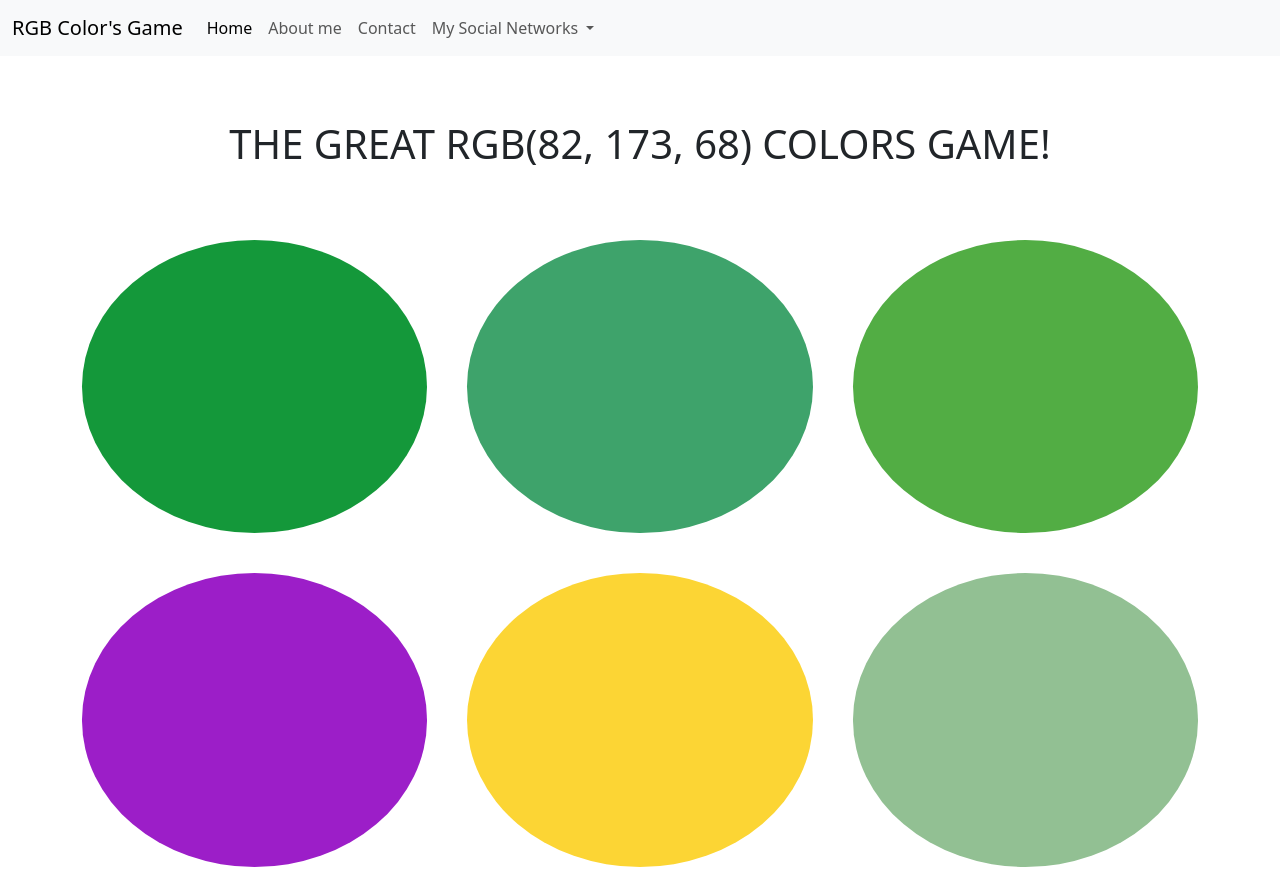
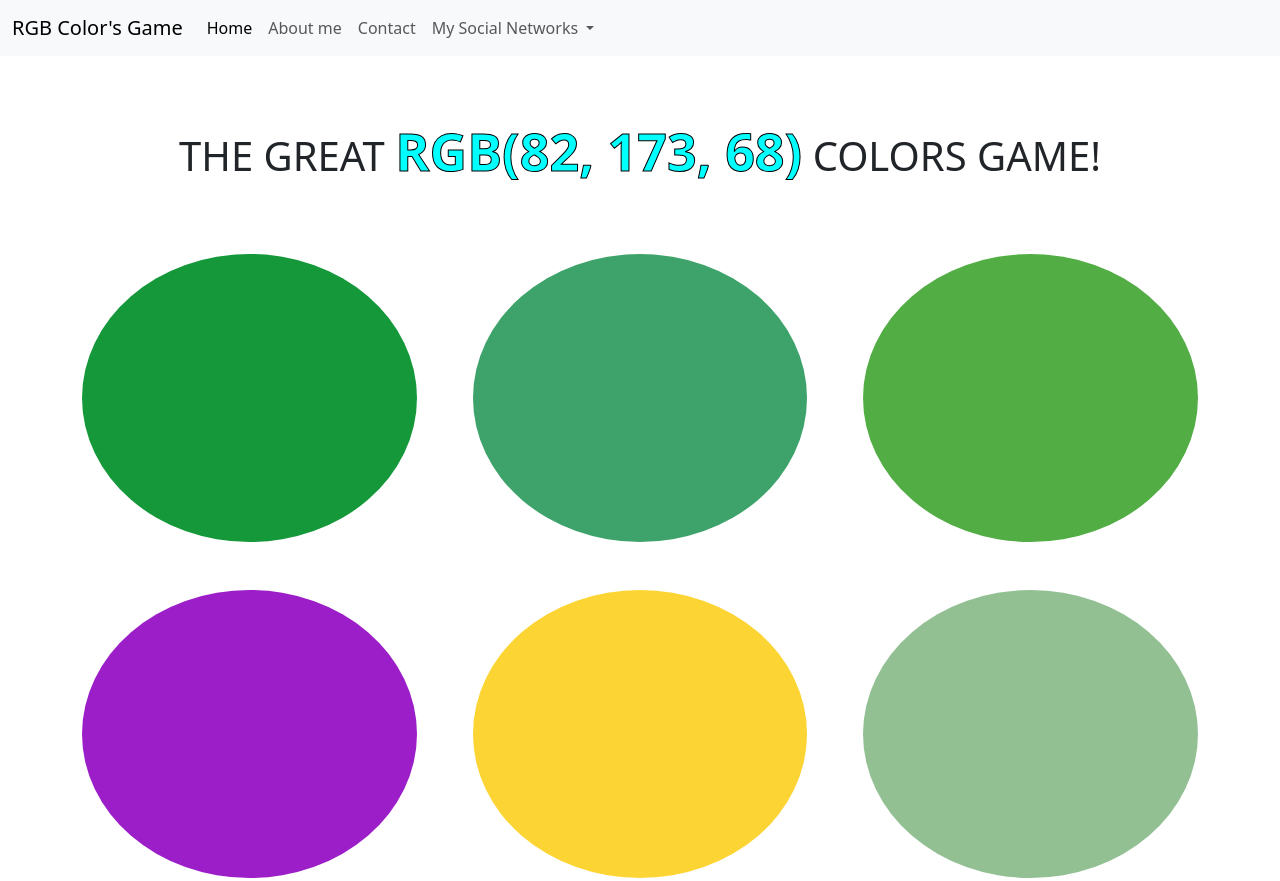
Before and after one commit to lucasknutr/colors, a plain HTML site: page index.html in a window 1280 px wide. Shown: the top 881 px of the page. Drawn offline with nearby package versions, Linux system fonts and the light colour scheme.

Commit message:
Fully working loop

```diff
--- a/script.js
+++ b/script.js
@@ -1,23 +1,27 @@
 let colorBoxes = document.querySelectorAll(".color-box");
 let rgbTextDisplay = document.getElementById("rgb");
 
-function generateColors () {
+// Generates random RGB values \ Gera valores RGB aleatórios
+
+const generateColors = () => {
     let r = Math.floor(Math.random() * 256);
     let g = Math.floor(Math.random() * 256);
     let b = Math.floor(Math.random() * 256);
 
-    return "rgb(" + r + ", " + g + ", " + b + ")";
+    return `rgb(${r}, ${g}, ${b})`;
 }
 
-// colorBoxes.forEach(element => {
-//     element.style.background = generateColors();
-// })
 
-function generateBackground () {
+// Inputs the random rgb values in each background of the circles \ coloca cor no background de cada um dos círculos
+
+const generateBackground = () => {
     for (i = 0; i < 9; i++) {
         colorBoxes[i].style.background = generateColors();
     }
 }
+
+// Sorts number from 0 to 8, will be used to determine which circle is the correct one
+// Sorteia um número de 0 a 8, será utilizado como valor da array correta
 
 function sortNumber () {
     let number = Math.floor(Math.random() * 9);
@@ -36,7 +40,7 @@ colorBoxes.forEach(element => {
             alert("YOU WIN!");
             generateBackground();
             sortNumber();
-
+            rgbTextDisplay.textContent = colorBoxes[number].style.background;
         }
 
         else {
--- a/style.css
+++ b/style.css
@@ -12,10 +12,10 @@ h1 {
 
 .container {
     display: grid;
-    grid: minmax(400px, min-content) / repeat(auto-fill);
+    grid: minmax(min-content, min-content) / repeat(auto-fill);
     grid-template-columns: repeat(3, 1fr);
     grid-template-rows: repeat(3, 1fr);
-    gap: 40px;
+    gap: 5%;
     width: 60vw;
     height: 120vh;
     /* border: 3px solid black; */
@@ -31,3 +31,10 @@ h1 {
     transform: scale(1.1);
     cursor: pointer;
 }
+
+#rgb {
+    color: cyan;
+    font-weight: 900;
+    font-size: 1.3em;
+    -webkit-text-stroke: 1px black;
+}
```
